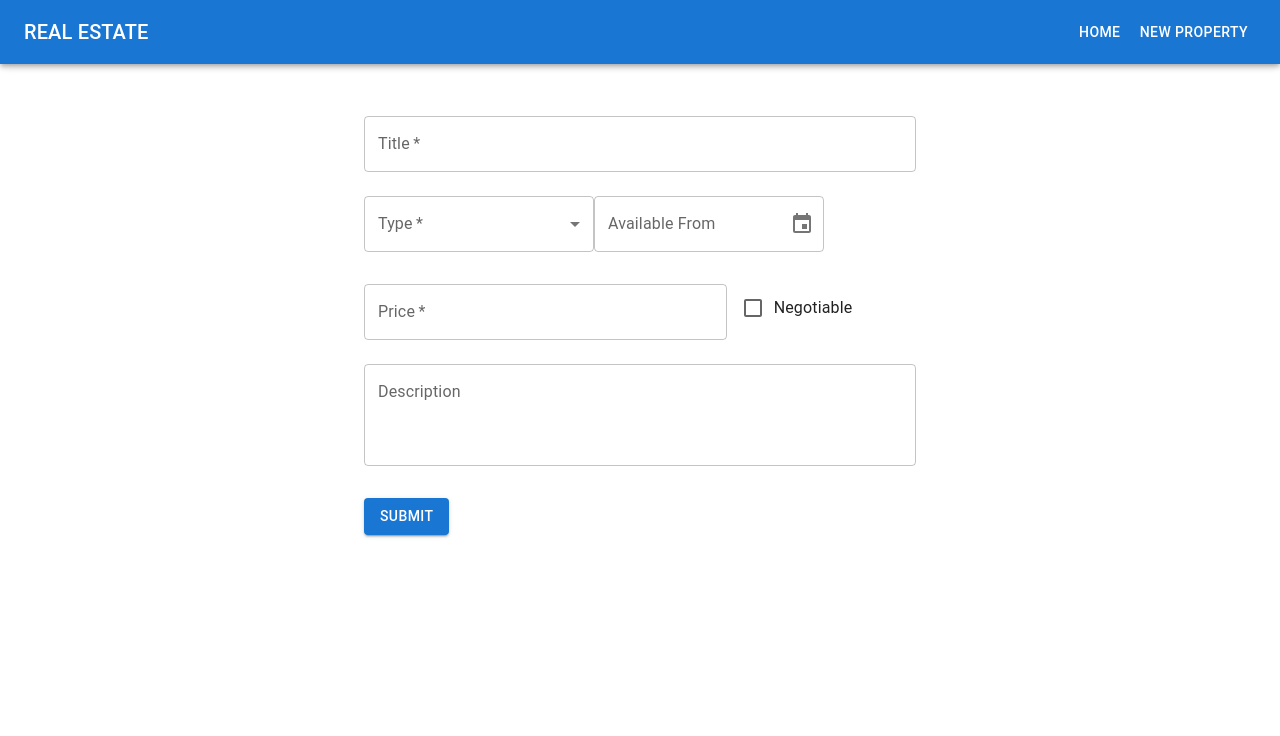
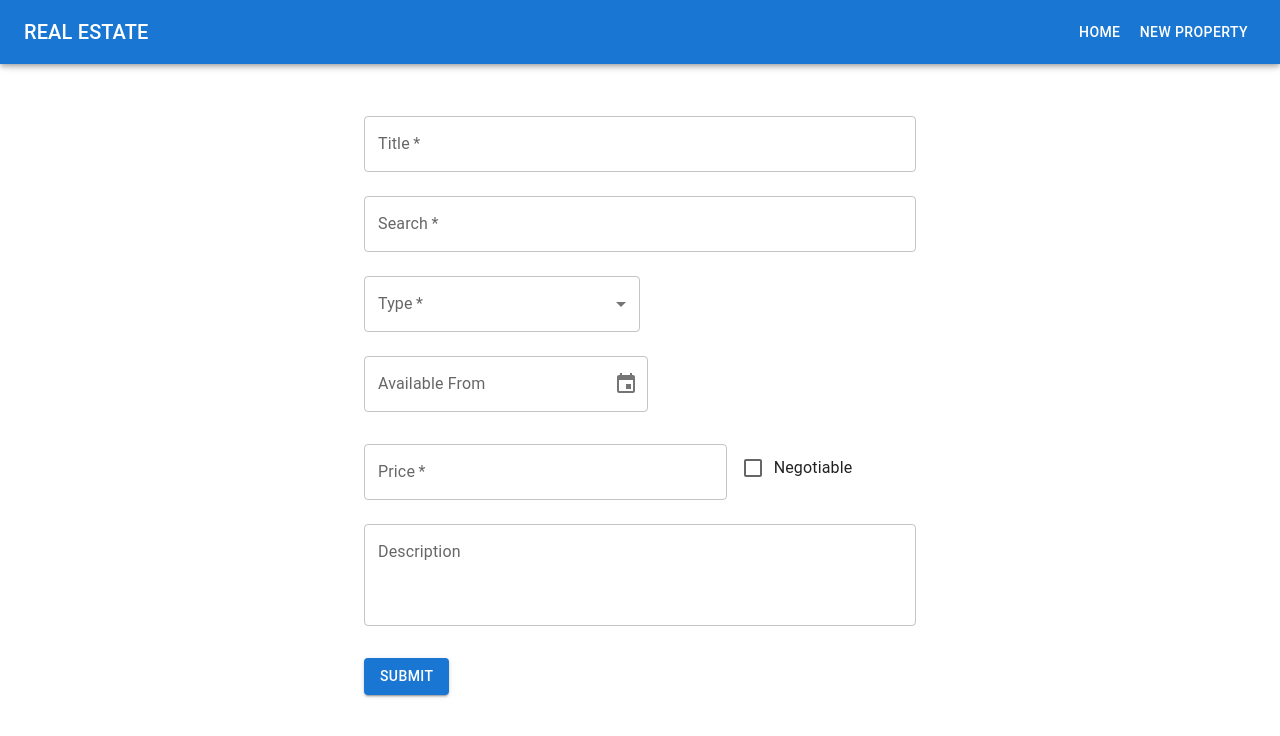
Before and after one commit to MariaKritou/real-estate-ads, a React (Create React App) app: page /add in a window 1280 px wide. Shown: the top 736 px of the page. Built offline with nearby package versions, Linux system fonts and the light colour scheme.

Commit message:
implement autocomplete

```diff
--- a/package.json
+++ b/package.json
@@ -13,6 +13,7 @@
     "@testing-library/jest-dom": "^5.17.0",
     "@testing-library/react": "^13.4.0",
     "@testing-library/user-event": "^13.5.0",
+    "axios": "^1.6.7",
     "dayjs": "^1.11.10",
     "lodash": "^4.17.21",
     "react": "^18.2.0",
--- /dev/null
+++ b/src/components/autocomplete/AutocompleteDropdown.js
@@ -0,0 +1,71 @@
+import React, { useState, useEffect, useMemo } from 'react';
+import { Autocomplete, Grid, TextField, Typography } from '@mui/material';
+import { propertyService } from '../../services/propertyService';
+import { debounce } from 'lodash';
+import LocationOnIcon from '@mui/icons-material/LocationOn';
+
+function AutocompleteDropdown() {
+  const [inputValue, setInputValue] = useState('');
+  const [options, setOptions] = useState([]);
+
+  // Define the debounced function
+  const debouncedSearch = async (query) => {
+    if (query.length >= 3) {
+      try {
+        const response = await propertyService.fetchLocations(query); //
+        setOptions(response);
+      } catch (error) {
+        console.error('Failed to fetch results:', error);
+        setOptions([]);
+      }
+    } else {
+      setOptions([]);
+    }
+  };
+
+  const debouncedMyFunction = useMemo((value) => debounce(debouncedSearch, 1000), [])
+
+  useEffect(() => {
+
+    debouncedMyFunction(inputValue);
+    // Since fetchResults is re-created on each render (debounced function),
+    // it's not directly added as a dependency to useEffect.
+  }, [inputValue]); // Depend on inputValue to trigger the API call
+
+  return (
+    <Autocomplete
+      freeSolo
+      options={options}
+      getOptionLabel={(option) => (option.mainText + ", " + option.secondaryText) || ''}
+      renderOption={(props, option) => (
+        <li {...props}>
+          <Grid container alignItems="center">
+            <Grid item sx={{ display: 'flex', width: 44 }}>
+              <LocationOnIcon sx={{ color: 'text.secondary' }} />
+            </Grid>
+            <Grid item sx={{ width: 'calc(100% - 44px)', wordWrap: 'break-word' }}>
+              <Typography variant="body2">
+                {option.mainText}
+              </Typography>
+              <Typography variant="body2" color="text.secondary">
+                {option.secondaryText}
+              </Typography>
+            </Grid>
+          </Grid>
+        </li>
+      )}
+      renderInput={(params) => (
+        <TextField
+          {...params}
+          label="Search"
+          margin='normal'
+          required
+          variant="outlined"
+          onChange={(event) => setInputValue(event.target.value)}
+        />
+      )}
+    />
+  );
+}
+
+export default AutocompleteDropdown;
--- a/src/pages/addProperty/AddProperty.js
+++ b/src/pages/addProperty/AddProperty.js
@@ -3,6 +3,7 @@ import { TextField, MenuItem, Button, Container, FormControlLabel, Checkbox, Gri
 import _ from 'lodash';
 import { DesktopDatePicker, LocalizationProvider } from '@mui/x-date-pickers';
 import { AdapterDayjs } from '@mui/x-date-pickers/AdapterDayjs';
+import AutocompleteDropdown from '../../components/autocomplete/AutocompleteDropdown';
 
 function AddProperty() {
     const [formData, setFormData] = useState({
@@ -46,8 +47,10 @@ function AddProperty() {
                     inputProps={{ maxLength: 155 }}
                     margin="normal"
                 />
-                <Grid container>
-                    <Grid item xs={5}>
+                                <AutocompleteDropdown/>
+
+                <Grid container  justifyContent={'space-between'}>
+                    <Grid item xs={6}>
                         <TextField
                             select
                             required
@@ -65,7 +68,7 @@ function AddProperty() {
                             ))}
                         </TextField>
                     </Grid>
-                    <Grid item xs={5}>
+                    <Grid item >
                         <LocalizationProvider dateAdapter={AdapterDayjs}>
                             <DesktopDatePicker
                                 label="Available From"
--- /dev/null
+++ b/src/services/apiService.js
@@ -0,0 +1,56 @@
+import axios from 'axios';
+
+const API_BASE_URL = 'http://localhost:3000/api';
+
+const apiClient = axios.create({
+  baseURL: API_BASE_URL,
+  headers: {
+    'Content-Type': 'application/json',
+  },
+});
+
+// Request Interceptor
+apiClient.interceptors.request.use(
+    config => {
+      // Perform actions before the request is sent, like adding authorization tokens
+      // config.headers.Authorization = `Bearer ${token}`;
+      return config;
+    },
+    error => {
+      // Do something with request error
+      return Promise.reject(error);
+    }
+  );
+
+  // Response Interceptor
+  apiClient.interceptors.response.use(
+    response => {
+      // Any status code within the range of 2xx causes this function to trigger
+      // Do something with response data
+      return response;
+    },
+    error => {
+      // Any status codes outside the range of 2xx cause this function to trigger
+      // Do something with response error
+
+      // Handle common errors globally
+      if (error.response) {
+        // The request was made and the server responded with a status code
+        // that falls out of the range of 2xx
+        console.error("Backend returned status code:", error.response.status);
+        console.error("Response data:", error.response.data);
+        console.error("Response headers:", error.response.headers);
+      } else if (error.request) {
+        // The request was made but no response was received
+        console.error("No response received:", error.request);
+      } else {
+        // Something happened in setting up the request that triggered an Error
+        console.error("Error", error.message);
+      }
+
+      // Optionally forward error to be handled locally
+      return Promise.reject(error);
+    }
+  );
+
+  export default apiClient;
--- /dev/null
+++ b/src/services/propertyService.js
@@ -0,0 +1,16 @@
+import apiClient from "./apiService";
+
+const addProperty = async (data) => {
+    const response = await apiClient.post('/property', data);
+    return response.data;
+};
+
+const fetchLocations = async (query) => {
+    const response = await apiClient.get(`/properties/locations?search=${encodeURIComponent(query)}`);
+    return response.data;
+};
+
+export const propertyService = {
+    addProperty,
+    fetchLocations,
+};
```
Also changed, not shown: 1 other file (tests, documents, lock files or other folders).
